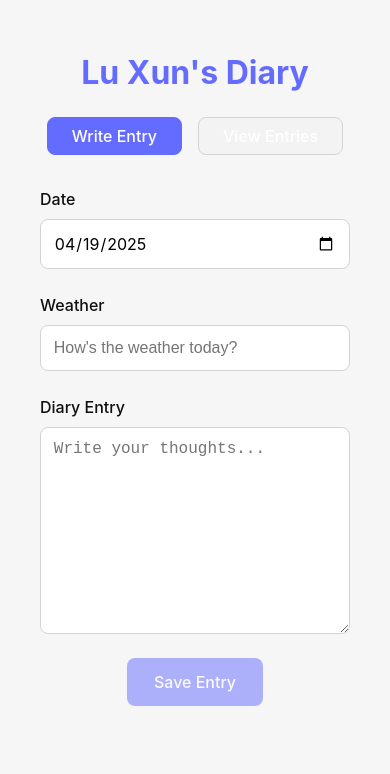
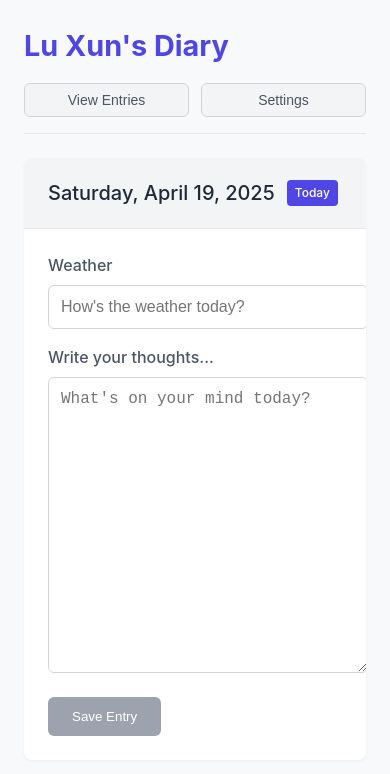
Before and after one commit to RetricSu/luxun-dairy, a Preact app: page / in a window 390 px wide. Shown: the top 774 px of the page. Built offline with nearby package versions, Linux system fonts and the light colour scheme.

Commit message:
update ui

```diff
--- a/src/App.css
+++ b/src/App.css
@@ -8,12 +8,10 @@
 :root {
   font-family: Inter, Avenir, Helvetica, Arial, sans-serif;
   font-size: 16px;
-  line-height: 24px;
+  line-height: 1.5;
   font-weight: 400;
-
-  color: #0f0f0f;
-  background-color: #f6f6f6;
-
+  color: #213547;
+  background-color: #f8f9fa;
   font-synthesis: none;
   text-rendering: optimizeLegibility;
   -webkit-font-smoothing: antialiased;
@@ -21,128 +19,236 @@
   -webkit-text-size-adjust: 100%;
 }
 
-.container {
-  max-width: 800px;
+.main-container {
+  max-width: 900px;
   margin: 0 auto;
-  padding: 2rem;
-  text-align: center;
+  padding: 1.5rem;
 }
 
-.logo {
-  height: 6em;
-  padding: 1.5em;
-  will-change: filter;
-  transition: 0.75s;
+.app-header {
+  display: flex;
+  justify-content: space-between;
+  align-items: center;
+  margin-bottom: 1.5rem;
+  padding-bottom: 1rem;
+  border-bottom: 1px solid #e5e7eb;
 }
 
-.logo.tauri:hover {
-  filter: drop-shadow(0 0 2em #24c8db);
+.app-header h1 {
+  font-size: 1.8rem;
+  margin: 0;
+  color: #4f46e5;
 }
 
-.row {
+.header-actions {
   display: flex;
-  justify-content: center;
+  gap: 0.75rem;
 }
 
-a {
-  font-weight: 500;
-  color: #646cff;
-  text-decoration: inherit;
-}
-
-a:hover {
-  color: #535bf2;
-}
-
-h1 {
-  margin-bottom: 2rem;
-  color: #646cff;
-}
-
-.tabs {
-  display: flex;
-  justify-content: center;
-  margin-bottom: 2rem;
-  gap: 1rem;
-}
-
-.tabs button {
-  padding: 0.5rem 1.5rem;
-  border-radius: 8px;
-  background-color: #f3f3f3;
-  border: 1px solid #d4d4d8;
+.header-button {
+  background-color: #f3f4f6;
+  color: #4b5563;
+  border: 1px solid #d1d5db;
+  padding: 0.5rem 1rem;
+  font-size: 0.875rem;
+  border-radius: 0.375rem;
+  cursor: pointer;
   transition: all 0.2s;
 }
 
-.tabs button.active {
-  background-color: #646cff;
-  color: white;
-  border-color: #646cff;
+.header-button:hover {
+  background-color: #e5e7eb;
 }
 
-.form-group {
-  display: flex;
-  flex-direction: column;
+.settings-panel {
+  background-color: #f9fafb;
+  border: 1px solid #e5e7eb;
+  border-radius: 0.5rem;
+  padding: 1rem;
   margin-bottom: 1.5rem;
-  text-align: left;
 }
 
-label {
-  margin-bottom: 0.5rem;
-  font-weight: 500;
+.settings-item {
+  display: flex;
+  align-items: center;
+  margin-bottom: 0.75rem;
 }
 
-input, textarea {
-  padding: 0.8rem;
-  border-radius: 8px;
-  border: 1px solid #d4d4d8;
-  font-size: 1rem;
-  background-color: white;
+.settings-item:last-child {
+  margin-bottom: 0;
+}
+
+.settings-label {
+  font-weight: 500;
+  color: #4b5563;
+  width: 150px;
+}
+
+.settings-value {
+  font-family: monospace;
+  padding: 0.25rem 0.5rem;
+  background-color: #f3f4f6;
+  border-radius: 0.25rem;
+  color: #374151;
+}
+
+.date-input {
+  font-family: inherit;
+  padding: 0.4rem 0.75rem;
+  border-radius: 0.375rem;
+  border: 1px solid #d1d5db;
+  font-size: 0.875rem;
   outline: none;
   transition: border-color 0.2s;
 }
 
-input:focus, textarea:focus {
-  border-color: #646cff;
+.date-input:focus {
+  border-color: #4f46e5;
 }
 
-button {
-  border-radius: 8px;
-  border: 1px solid transparent;
-  padding: 0.8em 1.6em;
-  font-size: 1em;
-  font-weight: 500;
-  font-family: inherit;
-  background-color: #646cff;
-  color: white;
-  cursor: pointer;
-  transition: border-color 0.25s;
+.write-container {
+  background-color: white;
+  border-radius: 0.5rem;
+  box-shadow: 0 1px 3px rgba(0, 0, 0, 0.05);
+  overflow: hidden;
 }
 
-button:hover {
-  background-color: #7b81ff;
+.day-header {
+  padding: 1.25rem 1.5rem;
+  background-color: #f3f4f6;
+  display: flex;
+  align-items: center;
+  border-bottom: 1px solid #e5e7eb;
 }
 
-button:disabled {
-  opacity: 0.5;
+.day-title {
+  margin: 0;
+  font-size: 1.25rem;
+  font-weight: 500;
+  color: #1f2937;
+}
+
+.today-badge {
+  background-color: #4f46e5;
+  color: white;
+  font-size: 0.75rem;
+  font-weight: 500;
+  padding: 0.25rem 0.5rem;
+  border-radius: 0.25rem;
+  margin-left: 0.75rem;
+}
+
+.completed-entry {
+  padding: 2rem;
+}
+
+.completion-message {
+  text-align: center;
+  margin-bottom: 2rem;
+}
+
+.checkmark {
+  display: inline-block;
+  background-color: #10b981;
+  color: white;
+  width: 3rem;
+  height: 3rem;
+  line-height: 3rem;
+  font-size: 1.5rem;
+  border-radius: 50%;
+  margin-bottom: 1rem;
+}
+
+.completion-message h3 {
+  margin: 0 0 0.5rem;
+  font-size: 1.5rem;
+  color: #1f2937;
+}
+
+.completion-message p {
+  color: #6b7280;
+  margin: 0;
+}
+
+.entry-form {
+  padding: 1.5rem;
+}
+
+.form-group {
+  margin-bottom: 1.5rem;
+}
+
+.form-group.compact {
+  margin-bottom: 1rem;
+}
+
+.form-group.main-textarea {
+  margin-bottom: 1.5rem;
+}
+
+label {
+  display: block;
+  margin-bottom: 0.5rem;
+  font-weight: 500;
+  color: #4b5563;
+}
+
+input, textarea {
+  display: block;
+  width: 100%;
+  padding: 0.75rem;
+  border-radius: 0.375rem;
+  border: 1px solid #d1d5db;
+  font-size: 1rem;
+  outline: none;
+  transition: border-color 0.2s;
+  background-color: white;
+}
+
+input:focus, textarea:focus {
+  border-color: #4f46e5;
+}
+
+.save-button {
+  background-color: #4f46e5;
+  color: white;
+  font-weight: 500;
+  padding: 0.75rem 1.5rem;
+  border: none;
+  border-radius: 0.375rem;
+  cursor: pointer;
+  transition: background-color 0.2s;
+}
+
+.save-button:hover {
+  background-color: #4338ca;
+}
+
+.save-button:disabled {
+  background-color: #9ca3af;
   cursor: not-allowed;
+}
+
+.error-message {
+  color: #b91c1c;
+  background-color: #fee2e2;
+  border: 1px solid #fecaca;
+  padding: 0.75rem;
+  border-radius: 0.375rem;
+  margin-bottom: 1rem;
 }
 
 .entries-list {
   display: flex;
   flex-direction: column;
-  gap: 1.5rem;
-  margin: 0 auto;
-  max-width: 100%;
+  gap: 1rem;
 }
 
 .entry-card {
-  text-align: left;
-  border: 1px solid #e4e4e7;
-  border-radius: 8px;
+  background-color: white;
+  border-radius: 0.5rem;
+  box-shadow: 0 1px 3px rgba(0, 0, 0, 0.05);
   padding: 1.5rem;
-  background-color: white;
-  box-shadow: 0 1px 3px rgba(0, 0, 0, 0.05);
   transition: transform 0.2s, box-shadow 0.2s;
 }
 
@@ -153,15 +259,23 @@ button:disabled {
 
 .entry-header {
   display: flex;
-  justify-content: space-between;
+  flex-wrap: wrap;
+  gap: 0.75rem;
   margin-bottom: 1rem;
-  color: #71717a;
-  font-size: 0.9rem;
+  color: #6b7280;
+  font-size: 0.875rem;
+}
+
+.entry-date {
+  font-weight: 500;
+}
+
+.entry-day {
+  color: #4b5563;
 }
 
 .entry-content {
   margin-bottom: 1rem;
-  line-height: 1.6;
 }
 
 .entry-content p {
@@ -169,166 +283,258 @@ button:disabled {
 }
 
 .entry-footer {
-  color: #71717a;
-  font-size: 0.8rem;
-  text-align: right;
+  display: flex;
+  justify-content: flex-end;
+  align-items: center;
+  font-size: 0.75rem;
+  color: #6b7280;
 }
 
 .nostr-id {
   display: flex;
   align-items: center;
-  justify-content: flex-end;
-  gap: 10px;
+  gap: 0.5rem;
 }
 
 .view-nostr-button {
-  font-size: 0.7rem;
-  padding: 0.2rem 0.5rem;
-  background-color: #f4f4f5;
-  color: #52525b;
-  border: 1px solid #d4d4d8;
+  background-color: #f3f4f6;
+  color: #4b5563;
+  font-size: 0.75rem;
+  padding: 0.25rem 0.5rem;
+  border: 1px solid #d1d5db;
+  border-radius: 0.25rem;
+  cursor: pointer;
 }
 
 .view-nostr-button:hover {
-  background-color: #e4e4e7;
+  background-color: #e5e7eb;
 }
 
 .nostr-event-view {
   background-color: white;
-  border-radius: 8px;
-  box-shadow: 0 4px 12px rgba(0, 0, 0, 0.1);
-  padding: 1.5rem;
-  margin-bottom: 2rem;
-  text-align: left;
+  border-radius: 0.5rem;
+  box-shadow: 0 1px 3px rgba(0, 0, 0, 0.05);
+  overflow: hidden;
 }
 
 .nostr-event-header {
   display: flex;
   justify-content: space-between;
   align-items: center;
-  margin-bottom: 1rem;
-  padding-bottom: 0.5rem;
-  border-bottom: 1px solid #e4e4e7;
+  padding: 1rem 1.5rem;
+  border-bottom: 1px solid #e5e7eb;
 }
 
 .nostr-event-header h3 {
   margin: 0;
   font-size: 1rem;
-  color: #71717a;
+  color: #4b5563;
 }
 
 .close-button {
-  font-size: 0.8rem;
-  padding: 0.3rem 0.6rem;
-  background-color: #f4f4f5;
-  color: #52525b;
+  background-color: #f3f4f6;
+  color: #4b5563;
+  font-size: 0.875rem;
+  padding: 0.25rem 0.75rem;
+  border: 1px solid #d1d5db;
+  border-radius: 0.25rem;
+  cursor: pointer;
+}
+
+.close-button:hover {
+  background-color: #e5e7eb;
 }
 
 .nostr-event-content {
-  background-color: #f8f8f8;
-  padding: 1rem;
-  border-radius: 4px;
+  padding: 1.5rem;
+  margin: 0;
+  font-family: monospace;
+  font-size: 0.875rem;
+  line-height: 1.5;
+  color: #1f2937;
+  background-color: #f9fafb;
   overflow-x: auto;
-  font-family: monospace;
-  font-size: 0.9rem;
-  line-height: 1.5;
-  max-height: 400px;
-  overflow-y: auto;
+  white-space: pre-wrap;
 }
 
 .no-entries {
-  color: #71717a;
+  text-align: center;
+  padding: 2rem;
+  color: #6b7280;
   font-style: italic;
+}
+
+@media (max-width: 768px) {
+  .main-container {
+    padding: 1rem;
+  }
+
+  .completed-entry {
+    padding: 1.5rem;
+  }
+
+  .app-header {
+    flex-direction: column;
+    align-items: flex-start;
+    gap: 1rem;
+  }
+
+  .header-actions {
+    width: 100%;
+  }
+
+  .header-button {
+    flex: 1;
+    text-align: center;
+  }
 }
 
 @media (prefers-color-scheme: dark) {
   :root {
-    color: #f6f6f6;
-    background-color: #2f2f2f;
+    color: #e5e7eb;
+    background-color: #1f2937;
   }
 
-  a:hover {
-    color: #24c8db;
+  .app-header h1 {
+    color: #6366f1;
   }
 
-  input,
-  button {
-    color: #ffffff;
-    background-color: #0f0f0f98;
-  }
-  button:active {
-    background-color: #0f0f0f69;
-  }
+  .header-button {
+    background-color: #374151;
+    color: #e5e7eb;
+    border-color: #4b5563;
   }
 
-.nostr-info {
-  margin-bottom: 1.5rem;
-  padding: 0.5rem;
-  background-color: #f0f9ff;
-  border: 1px solid #e0f2fe;
-  border-radius: 6px;
-  font-size: 0.9rem;
-  display: flex;
-  align-items: center;
-  justify-content: center;
-  gap: 0.5rem;
+  .header-button:hover {
+    background-color: #4b5563;
   }
 
-.nostr-pubkey-label {
-  color: #0369a1;
-  font-weight: 500;
+  .settings-panel {
+    background-color: #111827;
+    border-color: #374151;
   }
 
-.nostr-pubkey-value {
-  font-family: monospace;
-  background-color: #e0f2fe;
-  padding: 0.2rem 0.5rem;
-  border-radius: 4px;
-  cursor: pointer;
-  border: 1px solid #bae6fd;
+  .settings-label {
+    color: #d1d5db;
   }
 
-.nostr-pubkey-value:hover {
-  background-color: #bae6fd;
+  .settings-value {
+    background-color: #374151;
+    color: #e5e7eb;
   }
 
-.day-has-entry-warning {
-  color: #b91c1c;
-  font-size: 0.8rem;
-  margin-top: 0.5rem;
+  .date-input {
+    background-color: #374151;
+    color: #e5e7eb;
+    border-color: #4b5563;
   }
 
-.error-message {
-  color: #b91c1c;
-  background-color: #fee2e2;
-  border: 1px solid #fecaca;
-  padding: 0.75rem;
-  border-radius: 6px;
-  margin-bottom: 1rem;
+  .write-container {
+    background-color: #111827;
+    box-shadow: 0 1px 3px rgba(0, 0, 0, 0.2);
+  }
+
+  .day-header {
+    background-color: #1f2937;
+    border-color: #374151;
+  }
+
+  .day-title {
+    color: #e5e7eb;
+  }
+
+  .today-badge {
+    background-color: #6366f1;
+  }
+
+  .completion-message h3 {
+    color: #e5e7eb;
+  }
+
+  .completion-message p {
+    color: #9ca3af;
+  }
+
+  label {
+    color: #d1d5db;
+  }
+
+  input, textarea {
+    background-color: #374151;
+    color: #e5e7eb;
+    border-color: #4b5563;
+  }
+
+  input:focus, textarea:focus {
+    border-color: #6366f1;
+  }
+
+  .save-button {
+    background-color: #6366f1;
+  }
+
+  .save-button:hover {
+    background-color: #4f46e5;
+  }
+
+  .entry-card {
+    background-color: #111827;
+  }
+
+  .entry-header {
+    color: #9ca3af;
   }
 
   .entry-day {
-  font-weight: 500;
-  color: #4b5563;
+    color: #d1d5db;
   }
 
-input[type="date"] {
-  font-family: inherit;
-  padding: 0.8rem;
-  border-radius: 8px;
-  border: 1px solid #d4d4d8;
-  font-size: 1rem;
-  background-color: white;
-  outline: none;
-  transition: border-color 0.2s;
+  .entry-content p {
+    color: #e5e7eb;
   }
 
-input[type="date"]:focus {
-  border-color: #646cff;
+  .entry-footer {
+    color: #9ca3af;
   }
 
-input:disabled, textarea:disabled {
-  background-color: #f4f4f5;
-  color: #71717a;
-  cursor: not-allowed;
+  .view-nostr-button {
+    background-color: #374151;
+    color: #d1d5db;
+    border-color: #4b5563;
   }
+
+  .view-nostr-button:hover {
+    background-color: #4b5563;
+  }
+
+  .nostr-event-view {
+    background-color: #111827;
+  }
+
+  .nostr-event-header {
+    border-color: #374151;
+  }
+
+  .nostr-event-header h3 {
+    color: #d1d5db;
+  }
+
+  .close-button {
+    background-color: #374151;
+    color: #d1d5db;
+    border-color: #4b5563;
+  }
+
+  .close-button:hover {
+    background-color: #4b5563;
+  }
+
+  .nostr-event-content {
+    color: #e5e7eb;
+    background-color: #1f2937;
+  }
+
+  .no-entries {
+    color: #9ca3af;
+  }
+}
--- a/src/App.tsx
+++ b/src/App.tsx
@@ -24,6 +24,7 @@ function App() {
   const [nostrEventData, setNostrEventData] = useState<string | null>(null);
   const [nostrPublicKey, setNostrPublicKey] = useState<string>("");
   const [errorMessage, setErrorMessage] = useState<string>("");
+  const [showSettings, setShowSettings] = useState<boolean>(false);
 
   useEffect(() => {
     loadEntries();
@@ -82,8 +83,6 @@ function App() {
         weather,
         day: selectedDay
       });
-      setContent("");
-      setWeather("");
       await loadEntries();
       setDayHasEntry(true);
     } catch (error: any) {
@@ -134,115 +133,145 @@ function App() {
     setSelectedDay(target.value);
   }
 
+  function formatDayDisplay(dateString: string) {
+    const date = new Date(dateString);
+    return date.toLocaleDateString(undefined, {
+      weekday: 'long',
+      year: 'numeric',
+      month: 'long',
+      day: 'numeric'
+    });
+  }
+
+  const isToday = selectedDay === new Date().toISOString().split('T')[0];
+
   return (
-    <main class="container">
+    <main class="main-container">
+      <header className="app-header">
         <h1>Lu Xun's Diary</h1>
 
+        <div className="header-actions">
+          <button
+            className="header-button"
+            onClick={() => setViewMode(viewMode === "write" ? "view" : "write")}
+          >
+            {viewMode === "write" ? "View Entries" : "Write Entry"}
+          </button>
+
+          <button
+            className="header-button"
+            onClick={() => setShowSettings(!showSettings)}
+          >
+            {showSettings ? "Hide Settings" : "Settings"}
+          </button>
+        </div>
+      </header>
+
+      {showSettings && (
+        <div className="settings-panel">
           {nostrPublicKey && (
-        <div class="nostr-info">
-          <span class="nostr-pubkey-label">Nostr Public Key:</span>
-          <span class="nostr-pubkey-value" title={nostrPublicKey}>
+            <div className="settings-item">
+              <span className="settings-label">Nostr Public Key:</span>
+              <span className="settings-value" title={nostrPublicKey}>
                 {shortenKey(nostrPublicKey)}
               </span>
             </div>
           )}
 
-      <div class="tabs">
-        <button
-          class={viewMode === "write" ? "active" : ""}
-          onClick={() => setViewMode("write")}
-        >
-          Write Entry
-        </button>
-        <button
-          class={viewMode === "view" ? "active" : ""}
-          onClick={() => setViewMode("view")}
-        >
-          View Entries
-        </button>
-      </div>
-
-      {viewMode === "write" ? (
-        <div class="write-mode">
-          <div class="form-group">
-            <label htmlFor="day">Date</label>
+          <div className="settings-item">
+            <span className="settings-label">Selected Date:</span>
             <input
-              id="day"
               type="date"
               value={selectedDay}
               onChange={handleDayChange}
+              className="date-input"
             />
-            {dayHasEntry && (
-              <div class="day-has-entry-warning">
-                This day already has an entry. Editing is currently disabled.
+          </div>
         </div>
       )}
+
+      {viewMode === "write" ? (
+        <div className="write-container">
+          <div className="day-header">
+            <h2 className="day-title">{formatDayDisplay(selectedDay)}</h2>
+            {isToday && <span className="today-badge">Today</span>}
           </div>
 
-          <div class="form-group">
+          {dayHasEntry ? (
+            <div className="completed-entry">
+              <div className="completion-message">
+                <span className="checkmark">✓</span>
+                <h3>Today's entry completed!</h3>
+                <p>Well done on capturing your thoughts for the day.</p>
+              </div>
+            </div>
+          ) : (
+            <div className="entry-form">
+              <div className="form-group compact">
                 <label htmlFor="weather">Weather</label>
                 <input
                   id="weather"
                   value={weather}
                   onInput={(e) => setWeather(e.currentTarget.value)}
                   placeholder="How's the weather today?"
-              disabled={dayHasEntry}
                 />
               </div>
 
-          <div class="form-group">
-            <label htmlFor="content">Diary Entry</label>
+              <div className="form-group main-textarea">
+                <label htmlFor="content">Write your thoughts...</label>
                 <textarea
                   id="content"
                   value={content}
                   onInput={(e) => setContent(e.currentTarget.value)}
-              placeholder="Write your thoughts..."
-              rows={10}
-              disabled={dayHasEntry}
+                  placeholder="What's on your mind today?"
+                  rows={15}
                 />
               </div>
 
               {errorMessage && (
-            <div class="error-message">{errorMessage}</div>
+                <div className="error-message">{errorMessage}</div>
               )}
 
               <button
+                className="save-button"
                 onClick={saveDiaryEntry}
-            disabled={!content.trim() || dayHasEntry}
+                disabled={!content.trim()}
               >
                 Save Entry
               </button>
             </div>
+          )}
+        </div>
       ) : (
-        <div class="entries-list">
+        <div className="entries-list">
           {selectedNostrEvent && nostrEventData ? (
-            <div class="nostr-event-view">
-              <div class="nostr-event-header">
+            <div className="nostr-event-view">
+              <div className="nostr-event-header">
                 <h3>Nostr Event: {selectedNostrEvent.substring(0, 8)}...</h3>
-                <button class="close-button" onClick={closeNostrEventView}>Close</button>
+                <button className="close-button" onClick={closeNostrEventView}>Close</button>
               </div>
-              <pre class="nostr-event-content">{formatNostrEvent(nostrEventData)}</pre>
+              <pre className="nostr-event-content">{formatNostrEvent(nostrEventData)}</pre>
             </div>
           ) : (
             entries.length > 0 ? (
               entries.map((entry) => (
-                <div key={entry.id} class="entry-card">
-                  <div class="entry-header">
-                    <span class="entry-date">{formatDate(entry.created_at)}</span>
-                    <span class="entry-day">{entry.day}</span>
-                    <span class="entry-weather">Weather: {entry.weather}</span>
+                <div key={entry.id} className="entry-card">
+                  <div className="entry-header">
+                    <span className="entry-date">{formatDate(entry.created_at)}</span>
+                    <span className="entry-day">{entry.day}</span>
+                    <span className="entry-weather">Weather: {entry.weather}</span>
                   </div>
-                  <div class="entry-content">
+                  <div className="entry-content">
                     {entry.content.split("\n").map((line, i) => (
                       <p key={i}>{line}</p>
                     ))}
                   </div>
                   {entry.nostr_id && (
-                    <div class="entry-footer">
-                      <span class="nostr-id">
+                    <div className="entry-footer">
+                      <span className="nostr-id">
                         Nostr ID: {shortenKey(entry.nostr_id)}
                         <button
-                          class="view-nostr-button"
+                          className="view-nostr-button"
                           onClick={() => viewNostrEvent(entry.nostr_id as string)}
                         >
                           View
@@ -253,7 +282,7 @@ function App() {
                 </div>
               ))
             ) : (
-              <p class="no-entries">No entries yet. Start writing!</p>
+              <p className="no-entries">No entries yet. Start writing!</p>
             )
           )}
         </div>
```
Lines whose indentation alone changed are shown as unchanged.
